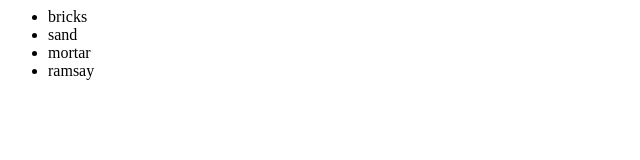
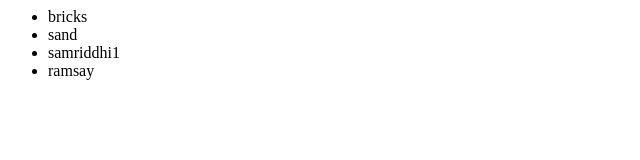
Before and after one commit to sam648/newGitTest, a plain HTML site: page index.html in a window 1280 px wide. Shown: the full height of the page, 0-640 px from the left. Drawn offline with Linux system fonts and the light colour scheme.

Commit message:
changed mortar to samriddhi1

```diff
--- a/index.html
+++ b/index.html
@@ -4,7 +4,7 @@
 			<ul>
 				<li>bricks</li>
 				<li>sand</li>
-				<li>mortar</li>
+				<li>samriddhi1</li>
 				<li>ramsay</li>
 			</ul>
 		</div>
```
